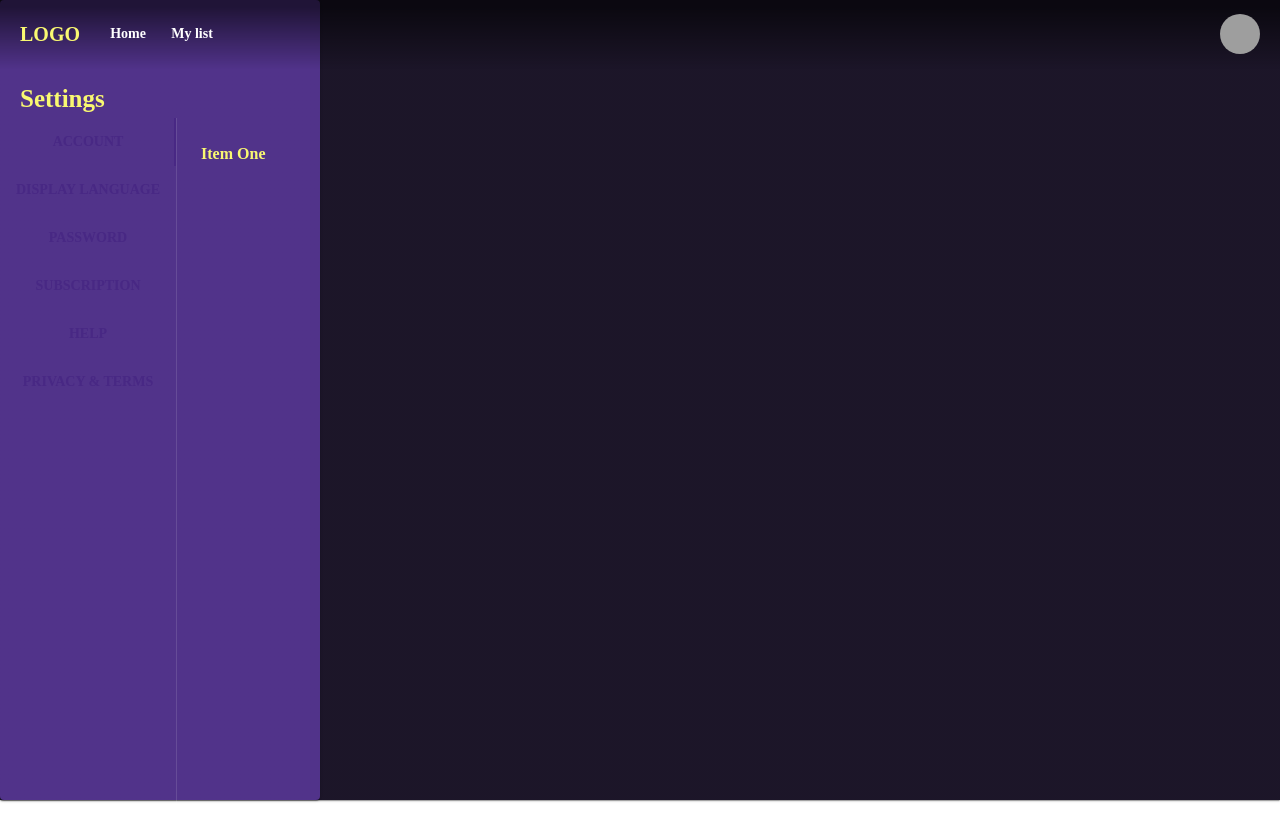
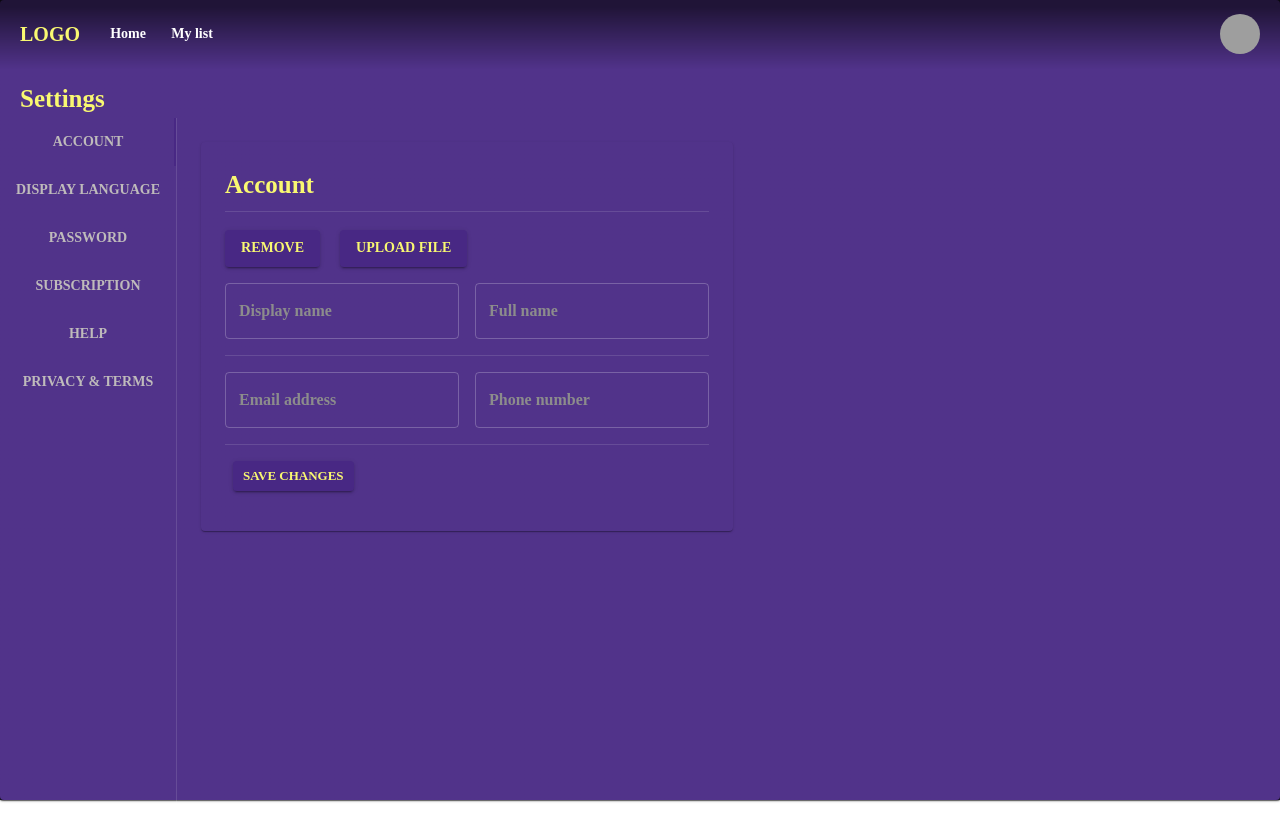
Before and after one commit to agavriliu17/movie-recommendation-ip, a React (Create React App) app: page /settings in a window 1280 px wide. Shown: the top 840 px of the page. Built offline with nearby package versions, Linux system fonts and the light colour scheme; sample sign-in values are in the browser's storage; grey boxes are pictures that could not be loaded; a web font is replaced by a local one.

Commit message:
Update Settings.js

```diff
--- a/src/pages/Settings.js
+++ b/src/pages/Settings.js
@@ -1,16 +1,35 @@
-import React from "react";
 import Paper from '@mui/material/Paper';
-import MenuList from '@mui/material/MenuList';
-import MenuItem from '@mui/material/MenuItem';
-import Button from "@mui/material/Button";
-import ListItemText from '@mui/material/ListItemText';
-import ListItemIcon from '@mui/material/ListItemIcon';
 import Typography from '@mui/material/Typography';
 import PageLayout from "./PageLayout";
 import PropTypes from 'prop-types';
 import Tabs from '@mui/material/Tabs';
 import Tab from '@mui/material/Tab';
 import Box from '@mui/material/Box';
+import Button from '@mui/material/Button';
+import Divider from "@mui/material/Divider";
+import Stack from '@mui/material/Stack';
+import Avatar from "@mui/material/Avatar";
+import Card from '@mui/material/Card';
+import CardActions from '@mui/material/CardActions';
+import CardContent from '@mui/material/CardContent';
+import TextField from '@mui/material/TextField';
+import FormLabel from '@mui/material/FormLabel';
+import FormControl from '@mui/material/FormControl';
+import FormGroup from '@mui/material/FormGroup';
+import FormControlLabel from '@mui/material/FormControlLabel';
+import Checkbox from '@mui/material/Checkbox';
+import { styled } from '@mui/material/styles';
+import IconButton from '@mui/material/IconButton';
+import React, { useState } from "react";
+
+
+
+import { makeStyles } from "@mui/styles";
+import { useNavigate } from "react-router-dom";
+import { ForkRight } from "@mui/icons-material";
+
+
+const label = { inputProps: { 'aria-label': 'Checkbox demo' } };
 function TabPanel(props) {
   const { children, value, index, ...other } = props;
 
@@ -42,46 +61,294 @@ function a11yProps(index) {
     id: `vertical-tab-${index}`,
     'aria-controls': `vertical-tabpanel-${index}`,
   };
-}
+};
+
 
 
 const Settings = () => {
+  const [selectedImage, setSelectedImage] = useState(null);
+
   const [value, setValue] = React.useState(0);
+  const [state, setState] = React.useState({
+    same: true,
+    en: false,
+    ro: false,
+  });
+  const [name, setName] = React.useState();
+  const [input, setInput] = React.useState({
+    password: "",
+    confirmPassword: "",
+  });
+  const [error, setError] = React.useState({
+    password: "",
+    confirmPassword: "",
+  });
+  const navigate = useNavigate();
+
+  const handleChangePass = (event, key) => {
+    setInput({ ...input, [key]: event.target.value });
+  };
+
+  const handleSubmitPass = () => {
+    const passwordError =
+      input.password.length < 8
+        ? "Your password must be at at least 8 characters long "
+        : "";
+
+    const confirmPasswordError =
+      input.confirmPassword !== input.password
+        ? "The password provided does not match"
+        : "";
+
+    if (passwordError === "" && confirmPasswordError === "") {
+      alert("Password has been successfully reset");
+      navigate("/login");
+    } else {
+      setError({
+        password: passwordError,
+        confirmPassword: confirmPasswordError,
+      });
+    }
+  };
+  const handleChangeAccount = (event) => {
+    setName(event.target.value);
+  };
+  const handleChangeForm = (event) => {
+    setState({
+      ...state,
+      [event.target.name]: event.target.checked,
+    });
+  };
+
+  const { same, en, ro } = state;
+
 
   const handleChange = (event, newValue) => {
     setValue(newValue);
   };
-  return <PageLayout>
-    <Paper sx={{width: 320, maxWidth: '100%', height: '100%',position: 'absolute',top: 0, left: 0 }}>
+  const Input = styled('input')({
+    display: 'none',
+  });
+
+  return <PageLayout >
+  <Paper sx={{width: '100%', height: '100%',position: 'absolute',top: 0, left: 0 }}>
     <Typography ml="20px" fontSize="25px" mt={10}>
         Settings
       </Typography>
       <Box
     sx={{display: 'flex', height: '100%'}}
+
   >
       <Tabs
+      textColor="white"
       orientation="vertical"
       variant="scrollable"
       value={value}
       onChange={handleChange}
-        aria-label="Vertical tabs example"
-        sx={{ borderRight: 1, borderColor: 'divider' }}
+      sx={{ borderRight: 1, borderColor: 'divider', color: "#bfbbbb"}}
     >
-        <Tab label="Account" {...a11yProps(0)} />
+      <Tab  label="Account" {...a11yProps(0)} />
       <Tab label="Display Language" {...a11yProps(1)} />
       <Tab label="Password" {...a11yProps(2)} />
       <Tab label="Subscription" {...a11yProps(3)} />
       <Tab label="Help" {...a11yProps(4)} />
       <Tab label="Privacy & Terms" {...a11yProps(5)} />
     </Tabs>
-      <TabPanel value={value} index={0}>
-        Item One
+    <TabPanel value={value} index={0} >
+    <Card sx={{ width: '100%', minWidth:'530px' }}>
+    <CardContent>
+    <Box
+        component="form"
+        sx={{
+          '& > :not(style)': { m: 1 }
+        }}
+        noValidate
+        autoComplete="off"
+      >
+    <Typography ml="10px" mb="20px" fontSize="25px"  align ="left">
+    Account
+    </Typography>
+    <Divider />
+    <Stack paddingTop="10px" direction="row" alignItems="center" spacing={2} >
+    <Box>
+    {selectedImage && (
+        <Avatar sx={{mb:"20px", mt:"20px", width:"50px", height:"50px"}} alt="not fount"  src={URL.createObjectURL(selectedImage)} />
+      )}
+    <Button sx={{mr:"20px"}} variant="contained" onClick={()=>setSelectedImage(null)}>Remove</Button>
+
+    <Button
+  variant="contained"
+  component="label"
+>
+Upload File
+<input
+        type="file"
+        name="myImage"
+        hidden
+        onChange={(event) => {
+          console.log(event.target.files[0]);
+          setSelectedImage(event.target.files[0]);
+        }}
+      />
+</Button>
+
+
+
+
+    </Box>
+  </Stack>
+        <TextField
+          id="outlined-name"
+          label="Display name"
+          value={name}
+          onChange={handleChangeAccount}
+          InputLabelProps={{
+            sx: {
+              color: "#8c8c8c",
+            },
+          }}
+        />
+        <TextField
+        id="outlined-uncontrolled"
+        label="Full name"
+        InputLabelProps={{
+          sx: {
+            color: "#8c8c8c",
+          },
+        }} />
+        <Divider />
+        <TextField
+        id="outlined-uncontrolled"
+        label="Email address"
+        InputLabelProps={{
+          sx: {
+            color: "#8c8c8c",
+          },
+        }} />
+        <TextField
+        id="outlined-uncontrolled"
+        label="Phone number"
+        InputLabelProps={{
+          sx: {
+            color: "#8c8c8c",
+          },
+        }} />
+        <Divider />
+      <CardActions>
+       <Button size="small" variant="contained">Save changes</Button>
+    </CardActions>
+    </Box>
+    </CardContent>
+  </Card>
   </TabPanel>
     <TabPanel value={value} index={1}>
-        Item Two
+    <Card sx={{ width: '100%', minWidth:'530px'}}>
+    <CardContent>
+    <Box
+      sx={{
+        '& > :not(style)': { m: 1 },
+        display: "flex",
+        flexDirection: "column",
+        paddingLeft: "10px"
+      }}>
+    <Typography ml="10px" mb="20px" fontSize="25px"  align ="left">
+            Display Language
+      </Typography>
+      <Divider />
+
+      <Typography ml="20px" mt="10px" fontSize="15px">
+      Choose which language you want to use in the app.
+      </Typography>
+        <FormControl sx={{ m: 3 }} component="fieldset" variant="standard">
+         <FormGroup>
+        <FormControlLabel
+          control={
+            <Checkbox checked={same} onChange={handleChangeForm} name="same" />
+          }
+          label="Same as device language"
+        />
+      <FormControlLabel
+          control={
+            <Checkbox checked={en} onChange={handleChangeForm} name="en" />
+          }
+          label="English (US)"
+        />
+        <FormControlLabel
+          control={
+            <Checkbox checked={ro} onChange={handleChangeForm} name="ro" />
+          }
+          label="Romana"
+        />
+      </FormGroup>
+    </FormControl>
+
+      <Divider />
+      <CardActions >
+      <Button size="small" variant="contained" >Save changes</Button>
+    </CardActions>
+    </Box>
+      </CardContent>
+      </Card>
     </TabPanel>
     <TabPanel value={value} index={2}>
-        Item Three
+    <Card sx={{ width: '100%', minWidth:'530px',  flexDirection: "column"}}>
+    <CardContent>
+    <Box
+      sx={{
+        '& > :not(style)': { m: 1 },
+        display: "flex",
+        flexDirection: "column",
+        paddingLeft: "10px"
+      }}>
+
+      <Typography ml="20px" fontSize="25px">
+    Change password
+      </Typography>
+      <Divider />
+        <TextField
+           label="Current Password"
+           type="password"
+           InputLabelProps={{
+             sx: {
+               color: "#8c8c8c",
+             },
+           }}
+        />
+        <TextField
+           label="New Password"
+           type="password"
+           id="password"
+           error={error.password === "" ? false : true}
+           helperText={error.password}
+           onChange={(ev) => handleChangePass(ev, "password")}
+           value={input.password}
+           InputLabelProps={{
+             sx: {
+               color: "#8c8c8c",
+             },
+           }}
+        />
+        <TextField
+        label="Confirm Password"
+        error={error.confirmPassword === "" ? false : true}
+        type="password"
+        helperText={error.confirmPassword}
+        onChange={(ev) => handleChangePass(ev, "confirmPassword")}
+        value={input.confirmPassword}
+        InputLabelProps={{
+          sx: {
+            color: "#8c8c8c",
+          },
+        }} />
+
+    <Divider />
+    <CardActions>
+      <Button size="small"
+      onClick={handleSubmitPass} variant="contained">Save changes</Button>
+    </CardActions>
+    </Box>
+    </CardContent>
+  </Card>
     </TabPanel>
     <TabPanel value={value} index={3}>
       Item Four
@@ -94,7 +361,7 @@ const Settings = () => {
     </TabPanel>
     </Box>
   </Paper>
-  </PageLayout>;
-};
+</PageLayout>
+}
 
 export default Settings;
```
Lines whose indentation alone changed are shown as unchanged.
